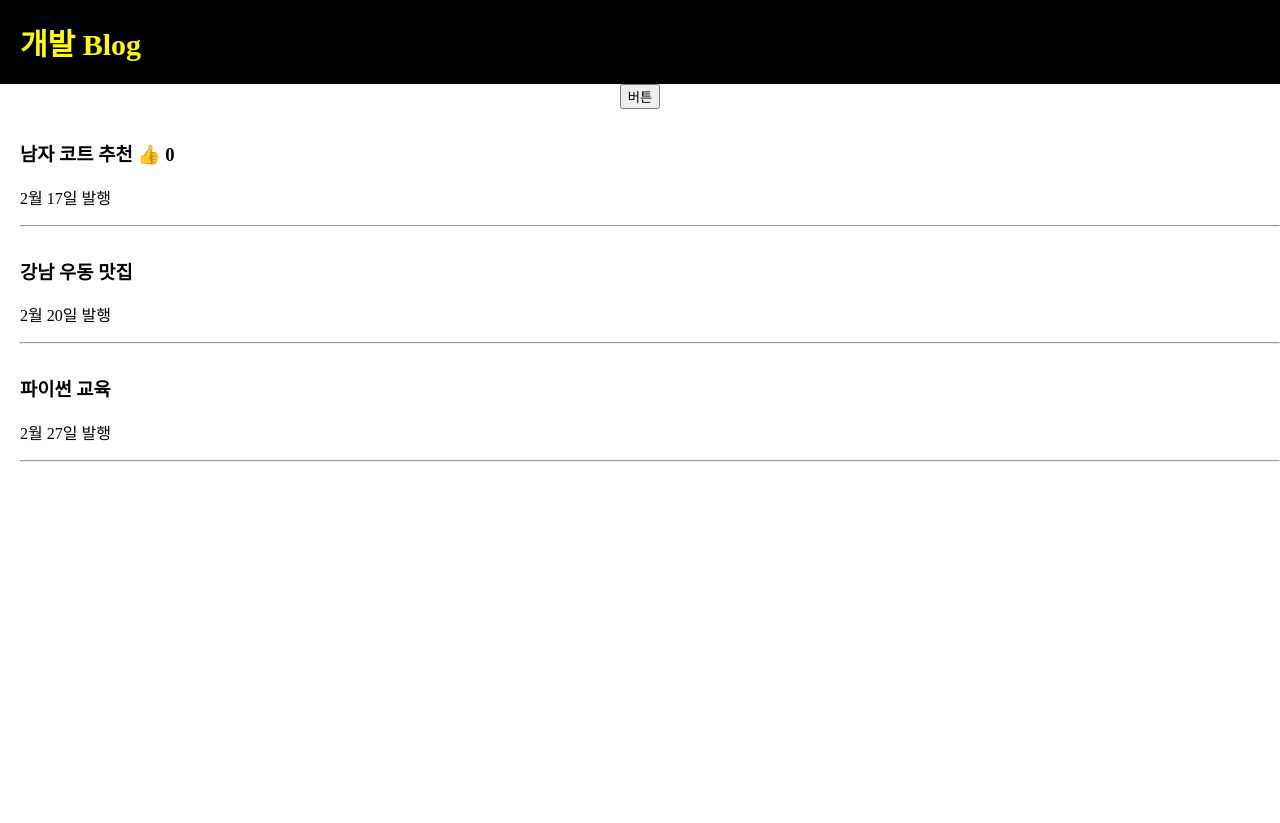
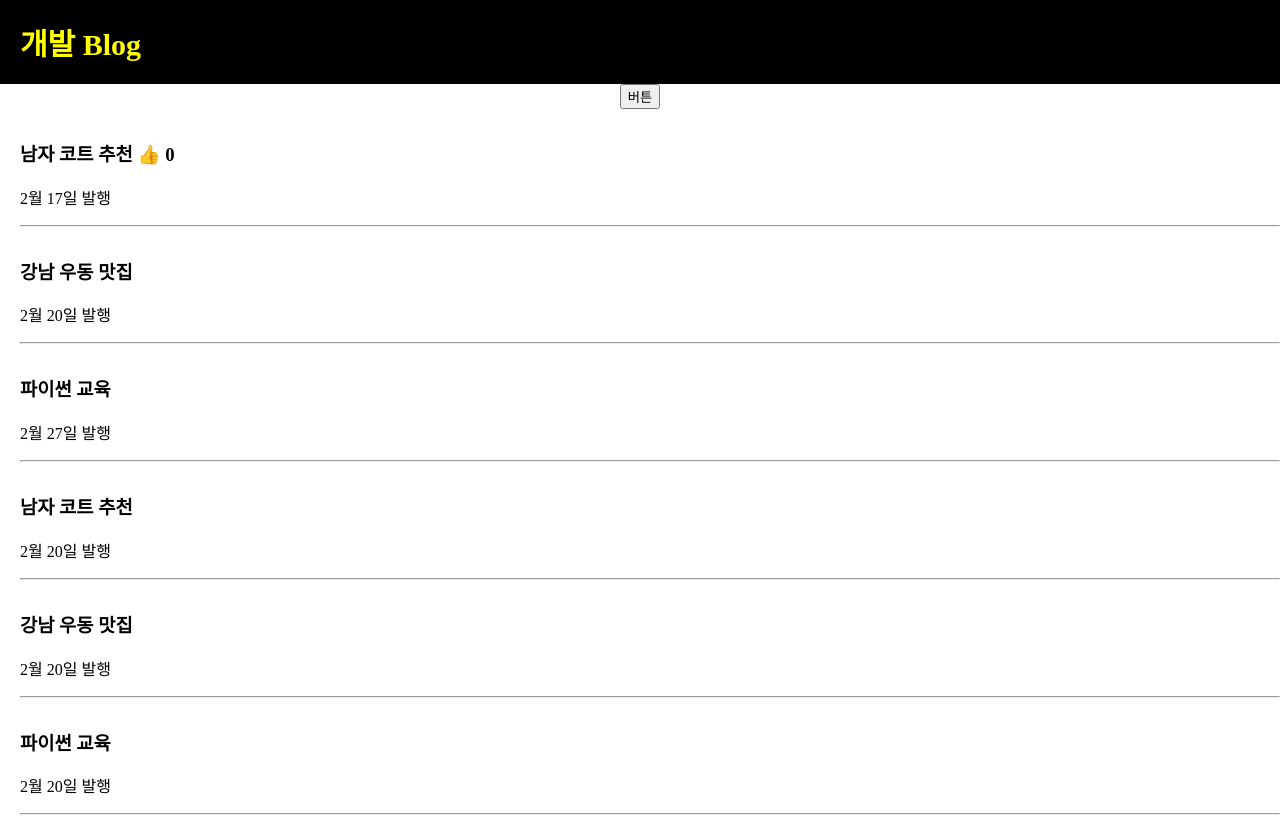
Before and after one commit to mujjing/reactStudy, a React (Create React App) app in the folder blog/: page / in a window 1280 px wide. Shown: the top 823 px of the page. Before the commit the page ends 800 px from the top, so only its background shows below. Built offline with nearby package versions, Linux system fonts and the light colour scheme.

Commit message:
map, for 사용

```diff
--- a/blog/src/App.js
+++ b/blog/src/App.js
@@ -7,7 +7,19 @@ function App() {
   let [글제목, 글제목변경] = useState(['남자 코트 추천', '강남 우동 맛집', '파이썬 교육']);
   let [따봉, 따봉변경] = useState(0);
   let [modal, modal변경] = useState(false);
-  let posts = '강남고기맛집';
+
+  var array = [2,3,4];
+  array.map(function(e){
+    return e * 2
+  });
+
+  function repeatUI() {
+    var array = [];
+    for (var i = 0; i < 3; i ++) {
+      array.push(<div>안녕</div>);
+    }
+    return array
+  }
 
 function changeTitle() {
   var newArray = [...글제목];
@@ -23,9 +35,9 @@ function changeTitle() {
 
 function callModal() {
   if (modal) {
-    modal변경(false)
+    modal변경(false);
   } else {
-    modal변경(true)
+    modal변경(true);
   }
 }
 
@@ -52,6 +64,19 @@ function callModal() {
       </div>
 
       {
+        글제목.map(function(a){
+          return (
+        <div className="list">
+          <h3>{ a }</h3>
+          <p>2월 20일 발행</p>
+          <hr/>
+        </div>
+          )
+        })
+      }
+
+
+      {
         modal == true?
         <Modal /> :
         null
```
